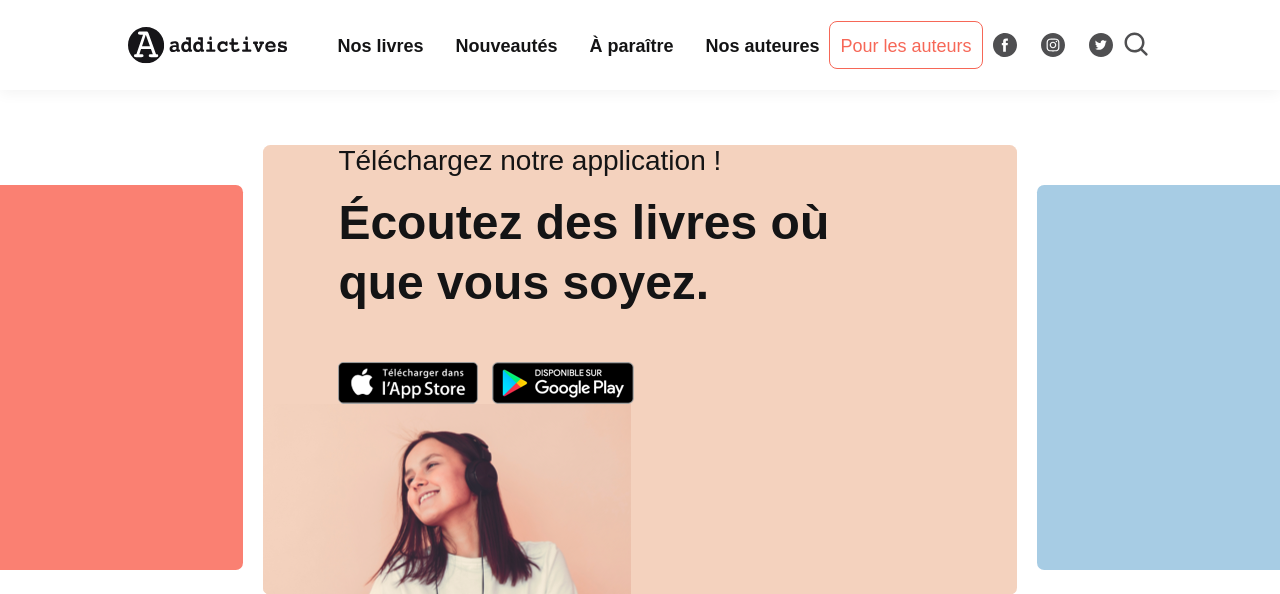
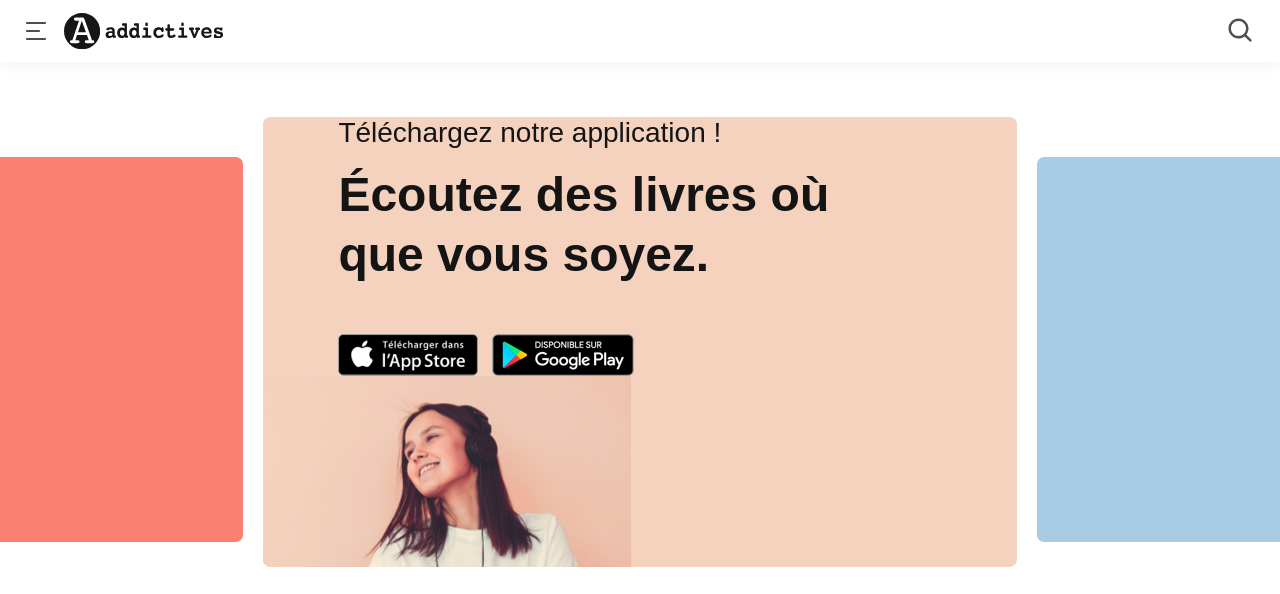
Before and after one commit to boakyezitek/addictives, a Laravel app: page / in a window 1280 px wide; the page is wider, and only the part inside the window is pictured. Shown: the top 594 px of that part. Run offline with Laravel 8, Linux system fonts and the light colour scheme; some web fonts are replaced.

Commit message:
created mobile menu

```diff
--- a/public/js/script.js
+++ b/public/js/script.js
@@ -2,26 +2,29 @@ $('.my-slider').slick({
   centerMode: true,
   slidesToShow: 1,
     dots: true,
+    autoplay: true,
+    autoplaySpeed: 2000,
+    centerPadding: '40px',
   responsive: [
-    {
-        breakpoint: 1920,
-        settings: {
-          arrows: false,
-          centerMode: true,
-          centerPadding: '20px',
-          slidesToShow: 1
-        }
-      },
+    // {
+    //     breakpoint: 1920,
+    //     settings: {
+    //       arrows: false,
+    //       centerMode: true,
+    //       centerPadding: '20px',
+    //       slidesToShow: 1
+    //     }
+    //   },
 
-      {
-        breakpoint: 1360,
-        settings: {
-          arrows: false,
-          centerMode: true,
-          centerPadding: '20px',
-          slidesToShow: 1
-        }
-      },
+    //   {
+    //     breakpoint: 1360,
+    //     settings: {
+    //       arrows: false,
+    //       centerMode: true,
+    //       centerPadding: '20px',
+    //       slidesToShow: 1
+    //     }
+    //   },
     {
       breakpoint: 768,
       settings: {
@@ -36,8 +39,8 @@ $('.my-slider').slick({
       settings: {
         arrows: false,
         centerMode: true,
-        centerPadding: '3240px',
-        slidesToShow: 1
+        centerPadding: '40px',
+        slidesToShow: 3
       }
     }
   ]
--- a/resources/sass/_base.scss
+++ b/resources/sass/_base.scss
@@ -149,9 +149,16 @@ input{
     backdrop-filter: blur(10px);
     box-shadow: 0 3px 14px 0 rgba(20, 20, 21, 0.05);
     background-color: $surface;
+    @media (min-width:$breakpoint-small-mobile) {
+        display: none;
+    }
+    @media (min-width: $breakpoint-midd-desktop) {
+        display: initial;
+    }
 
     .add__menu__box {
         display: flex;
+        flex-wrap: wrap;
         height: 100%;
         align-items: center;
         justify-content: space-between;
@@ -164,6 +171,7 @@ input{
         .add__main__menu {
             ul {
                 display: flex;
+                flex-wrap: wrap;
                 justify-content: space-between;
                 align-items: center;
                 height: 100%;
@@ -191,6 +199,7 @@ input{
 
     .add__social {
         display: flex;
+        flex-wrap: wrap;
         justify-content: space-between;
         align-items: center;
         gap: 1.5em;
@@ -434,3 +443,29 @@ input{
 
 
 }
+
+/* @mobile styles*/
+.mobile-nav{
+  height: 62px;
+  -webkit-backdrop-filter: blur(10px);
+  backdrop-filter: blur(10px);
+  box-shadow: 0 3px 14px 0 rgba(20, 20, 21, 0.05);
+  background-color:$surface;
+  display: flex;
+  align-items: center;
+  justify-content: space-between;
+  padding-left: 24px;
+  padding-right: 24px;
+  @media (min-width: $breakpoint-small-mobile) {
+    display: flex;
+}
+  @media (min-width: $breakpoint-midd-desktop) {
+    display: none;
+}
+  .menu-icons{
+      display: flex;
+      height: 100%;
+      gap: 1em;
+      align-items: center;
+  }
+}
--- a/resources/sass/_variable.scss
+++ b/resources/sass/_variable.scss
@@ -30,7 +30,8 @@ $colors-pink: #e293ca;
 $colors-orange: #fc9e7d;
 
 /* breakpoints */
-
+$breakpoint-small-mobile: 320px;
+$breakpoint-mobile: 412px;
 $breakpoint-tablet: 768px;
 $breakpoint-midd-desktop: 1360px;
 $breakpoint-desktop: 1600px;
--- a/resources/views/layout/app.blade.php
+++ b/resources/views/layout/app.blade.php
@@ -40,6 +40,18 @@
                     <img src="img/icons/ic-search.svg" />
                 </div>
             </div>
+        </div>
+
+
+        <div class="mobile-nav">
+            <div class="menu-icons">
+                <div>
+                    <img src="img/icons/ic-menu.svg" />
+                </div>
+                <div><img src="img/logo/logo.svg" /></div>
+            </div>
+
+            <div><img src="img/icons/ic-search.svg" /></div>
         </div>
         <main>
             @yield('content')
```
Also changed, not shown: public/css/app.css, public/img/icons/ic-menu.svg (added).
